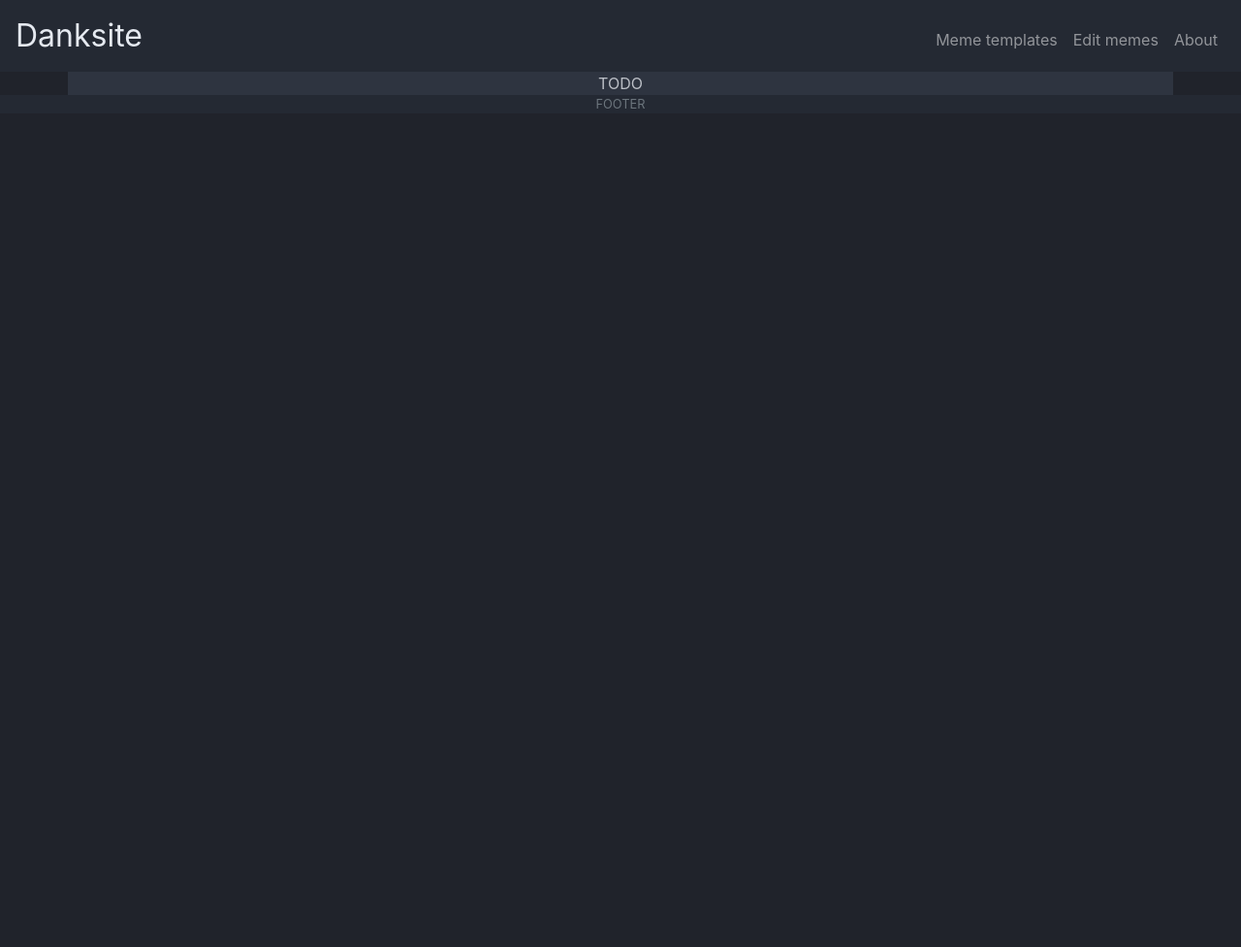
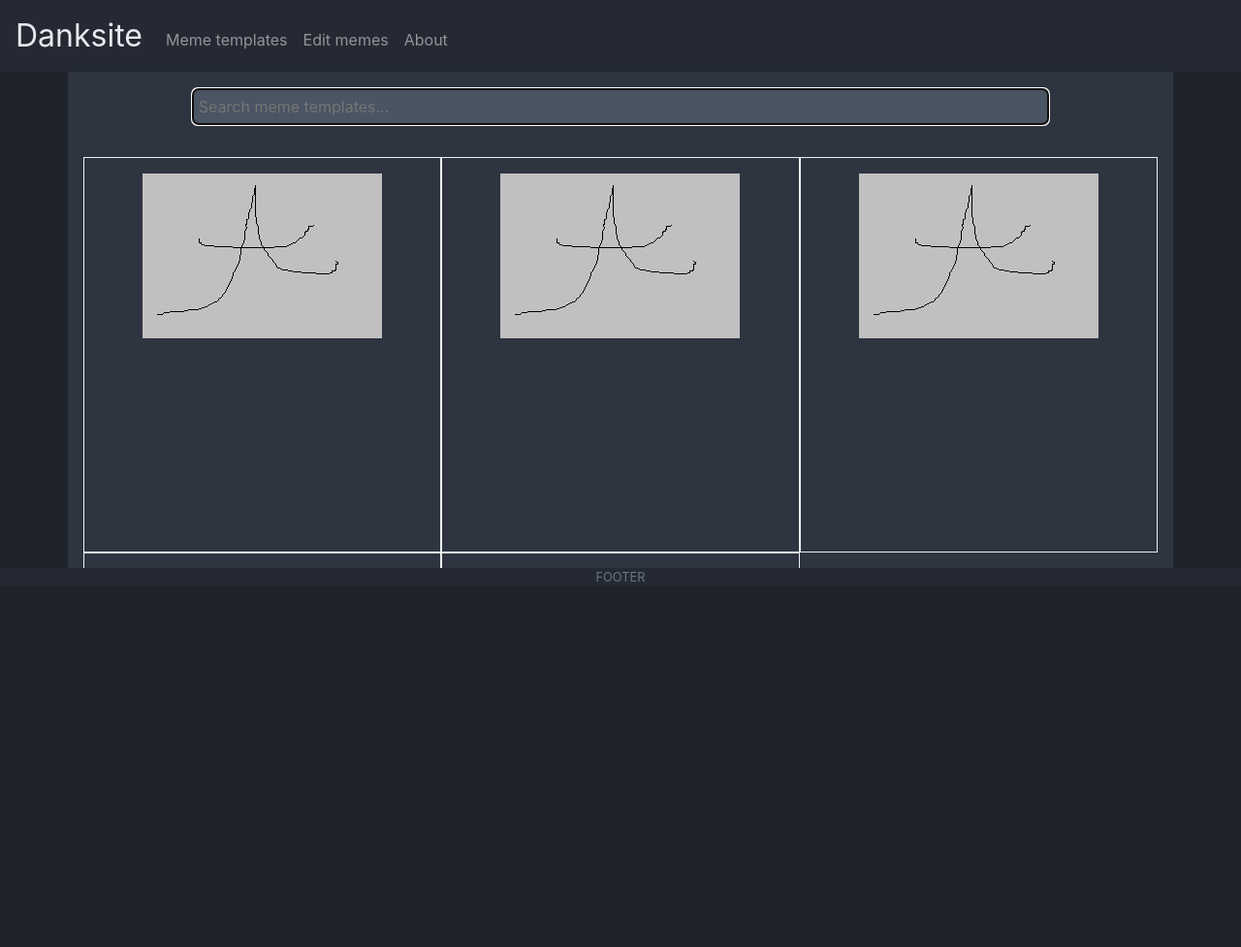
Before and after one commit to Swantayzaaung/astro-raiders, a Flask app: page /meme_templates in a window 1280 px wide. Shown: the top 977 px of the page at 97% size. Run offline with Flask 2, Linux system fonts and the light colour scheme.

Commit message:
Minor changes

```diff
--- a/static/styles.css
+++ b/static/styles.css
@@ -58,12 +58,35 @@ main div {
     background-color:#3f4755;
 }
 
+input {
+    background-color: #4b5463;
+    color: #eceff4;
+    border:none;
+    padding:0.5em;
+    border-radius: 0.5em;
+}
+
+input[type=search] {
+    width:80%;
+}
+
+
 /* Index.html */
 .splitbox {
     background-color: #373f4d;
     border-radius: 10px;
 }
 
+/* Meme_templates.html */
+.grid-container {
+    display: grid;
+    grid-template-rows:repeat(9,100%); ;
+    grid-template-columns: auto auto auto ;
+}
+
+.grid-item {
+    border: 1px #eceff4 solid;
+}
 /* Media queries */
 /* Index.html */
 @media screen and (min-width: 768px) {
--- a/templates/layout.html
+++ b/templates/layout.html
@@ -13,6 +13,7 @@
         <!-- Favicon + CSS -->
         <link href="/static/favicon.png" rel="icon">
         <link href="/static/styles.css" rel="stylesheet">
+        <link href="/static/font-awesome.min.css" rel="stylesheet">
 
         <!-- http://getbootstrap.com/docs/4.5/ -->
         <script src="https://code.jquery.com/jquery-3.5.1.slim.min.js" integrity="sha384-DfXdz2htPH0lsSSs5nCTpuj/zy4C+OGpamoFVy38MVBnE+IbbVYUew+OrCXaRkfj" crossorigin="anonymous"></script>
@@ -30,7 +31,7 @@
                 <span class="navbar-toggler-icon"></span>
             </button>
             <div class="collapse navbar-collapse" id="navbar">
-                <ul class="navbar-nav ml-auto mt-2">
+                <ul class="navbar-nav mr-auto mt-2">
                     <li class="nav-item"><a class="nav-link" href="/meme_templates">Meme templates</a></li>
                     <li class="nav-item"><a class="nav-link" href="/edit">Edit memes</a></li>
                     <li class="nav-item"><a class="nav-link" href="/about">About</a></li>
--- a/templates/meme_templates.html
+++ b/templates/meme_templates.html
@@ -5,5 +5,27 @@
 {% endblock %}
 
 {% block main %}
-    TODO
+    <div>
+        <form action="/meme_templates">
+            <input name="q" type="search" placeholder="Search meme templates..." autofocus autocomplete="off">
+        </form>
+    </div>
+    <div class="grid-container">
+        <div class="grid-item">
+            <img src="/static/a.png">
+        </div>
+        <div class="grid-item">
+            <img src="/static/a.png">
+        </div>
+        <div class="grid-item">
+            <img src="/static/a.png">
+        </div>
+        <div class="grid-item">
+            <img src="/static/a.png">
+        </div>
+        <div class="grid-item">
+            <img src="/static/a.png">
+        </div>
+
+    </div>
 {% endblock %}
```
Also changed, not shown: templates/about.html (+6 -1 lines), templates/index.html (+18 -2 lines), static/font-awesome.min.css (added).
